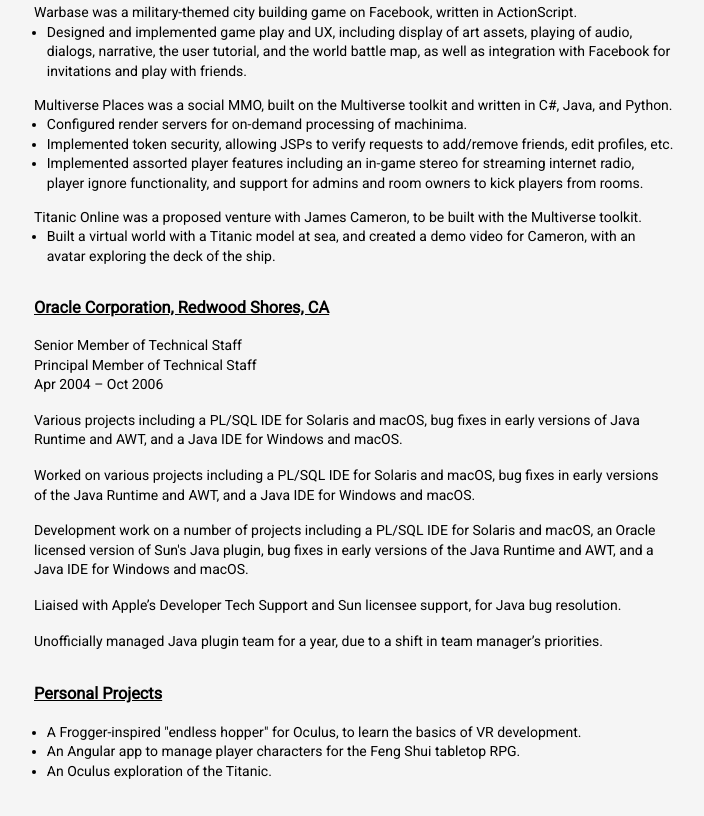
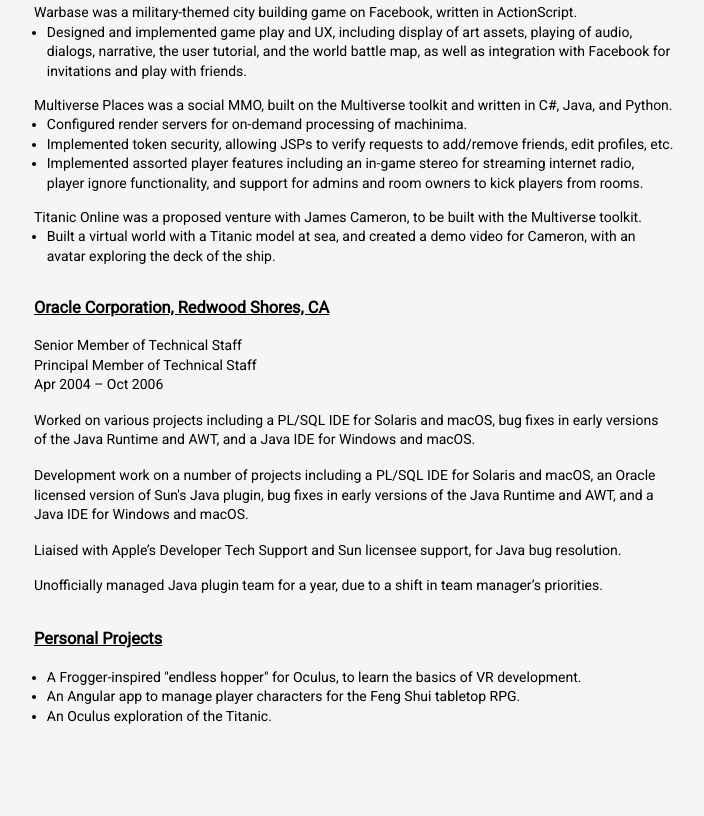
Before and after one commit to maughmer/maughmer.github.io, a website with bundled scripts: page resume.html in a window 1280 px wide. Shown: the part 1826-2642 px from the top of the page, without its empty margins (286-990 px from the left). After the commit the page ends 2598 px from the top, so only its background shows below. Built offline with nearby package versions, Linux system fonts and the light colour scheme.

Commit message:
oracle update

```diff
--- a/resume.html
+++ b/resume.html
@@ -228,10 +228,6 @@
       Apr 2004 – Oct 2006
     </p>
     <p>
-      Various projects including a PL/SQL IDE for Solaris and macOS, bug fixes in early versions
-      of Java Runtime and AWT, and a Java IDE for Windows and macOS.
-    </p>
-    <p>
       Worked on various projects including a PL/SQL IDE for Solaris and macOS, bug fixes in early
       versions of the Java Runtime and AWT, and a Java IDE for Windows and macOS.
     </p>
```
